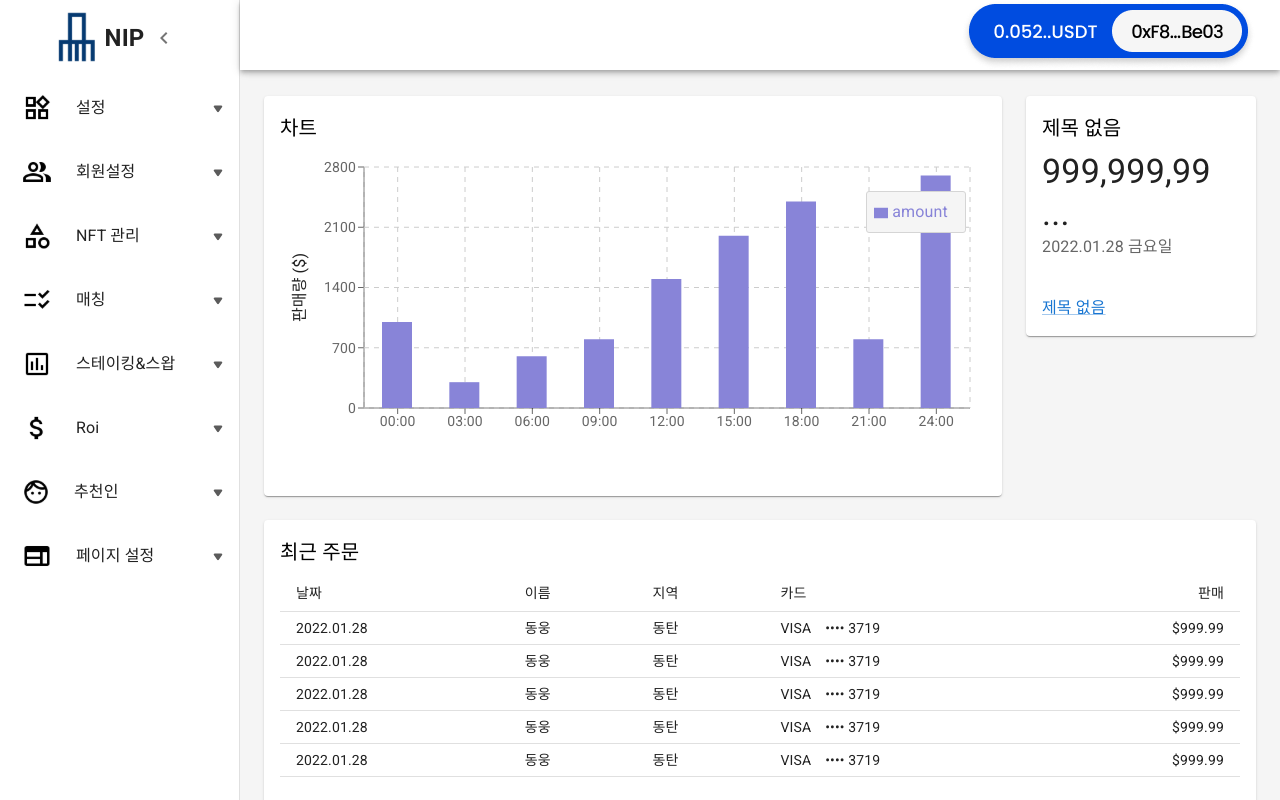
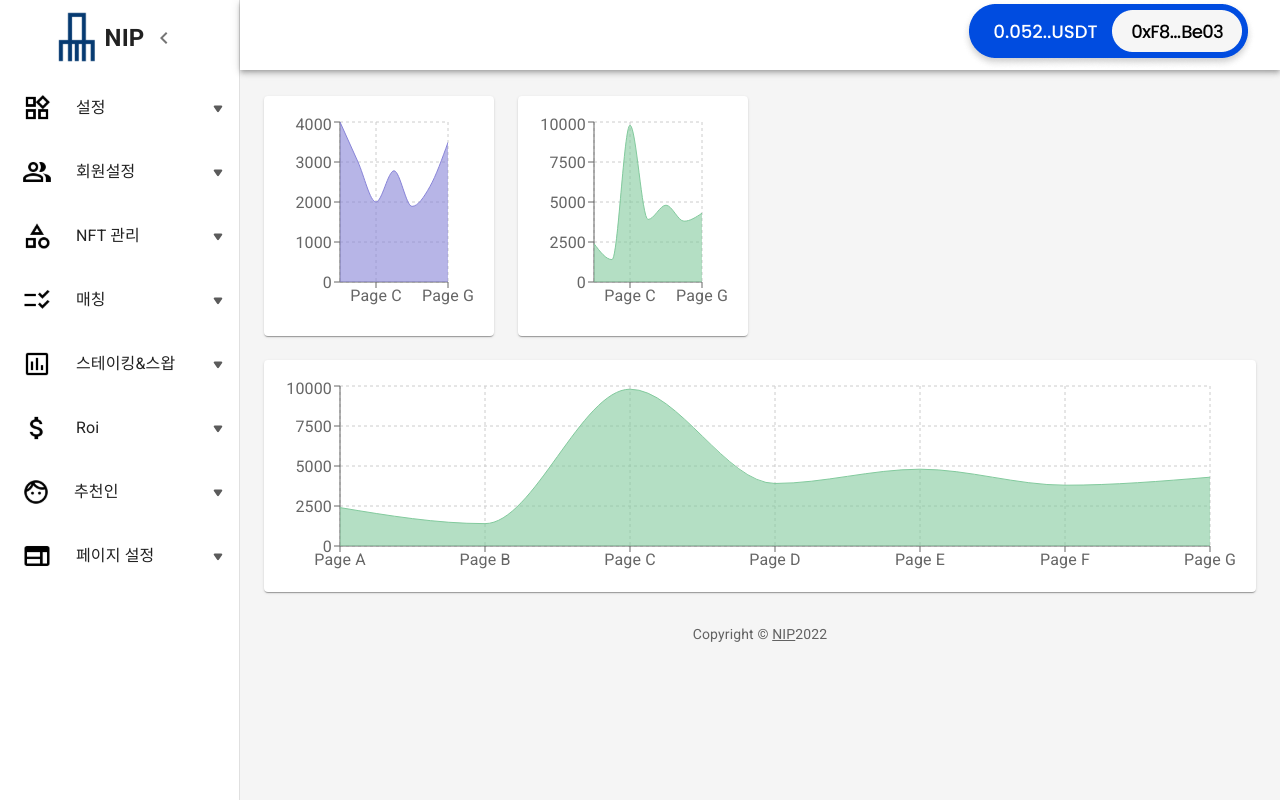
Before and after one commit to chainlabs21/nip-admin-20220128, a React (Create React App) app: page / in a window 1280 px wide. Built offline with nearby package versions, Linux system fonts and the light colour scheme.

Commit message:
edit chart

```diff
--- a/src/page/main/Main.tsx
+++ b/src/page/main/Main.tsx
@@ -1,24 +1,99 @@
 import React from 'react'
 import Grid from '@mui/material/Grid'
 import Paper from '@mui/material/Paper'
-import Chart from '../dashboard/Chart'
-import Deposits from '../dashboard/Deposits'
-import Orders from '../dashboard/Orders'
+import {
+  AreaChart,
+  Area,
+  XAxis,
+  YAxis,
+  CartesianGrid,
+  Tooltip,
+  ResponsiveContainer,
+} from 'recharts'
+
+const data_01 = [
+  {
+    name: 'Page A',
+    uv: 4000,
+    pv: 2400,
+    amt: 2400,
+  },
+  {
+    name: 'Page B',
+    uv: 3000,
+    pv: 1398,
+    amt: 2210,
+  },
+  {
+    name: 'Page C',
+    uv: 2000,
+    pv: 9800,
+    amt: 2290,
+  },
+  {
+    name: 'Page D',
+    uv: 2780,
+    pv: 3908,
+    amt: 2000,
+  },
+  {
+    name: 'Page E',
+    uv: 1890,
+    pv: 4800,
+    amt: 2181,
+  },
+  {
+    name: 'Page F',
+    uv: 2390,
+    pv: 3800,
+    amt: 2500,
+  },
+  {
+    name: 'Page G',
+    uv: 3490,
+    pv: 4300,
+    amt: 2100,
+  },
+]
 
 const Main = () => {
   return (
     <Grid container spacing={3}>
       {/* Chart */}
-      <Grid item xs={12} md={8} lg={9}>
+      <Grid item xs={12} md={4} lg={3}>
         <Paper
           sx={{
             p: 2,
             display: 'flex',
             flexDirection: 'column',
-            height: 400,
+            height: 240,
           }}
         >
-          <Chart />
+          <ResponsiveContainer width="100%" height={200}>
+            <AreaChart
+              width={500}
+              height={200}
+              data={data_01}
+              syncId="anyId"
+              margin={{
+                top: 10,
+                right: 30,
+                left: 0,
+                bottom: 0,
+              }}
+            >
+              <CartesianGrid strokeDasharray="3 3" />
+              <XAxis dataKey="name" />
+              <YAxis />
+              <Tooltip />
+              <Area
+                type="monotone"
+                dataKey="uv"
+                stroke="#8884d8"
+                fill="#8884d8"
+              />
+            </AreaChart>
+          </ResponsiveContainer>
         </Paper>
       </Grid>
 
@@ -32,14 +107,62 @@
             height: 240,
           }}
         >
-          <Deposits />
+          <ResponsiveContainer width="100%" height={200}>
+            <AreaChart
+              width={500}
+              height={200}
+              data={data_01}
+              syncId="anyId"
+              margin={{
+                top: 10,
+                right: 30,
+                left: 0,
+                bottom: 0,
+              }}
+            >
+              <CartesianGrid strokeDasharray="3 3" />
+              <XAxis dataKey="name" />
+              <YAxis />
+              <Tooltip />
+              <Area
+                type="monotone"
+                dataKey="pv"
+                stroke="#82ca9d"
+                fill="#82ca9d"
+              />
+            </AreaChart>
+          </ResponsiveContainer>
         </Paper>
       </Grid>
 
       {/* Recent Orders */}
       <Grid item xs={12}>
         <Paper sx={{ p: 2, display: 'flex', flexDirection: 'column' }}>
-          <Orders />
+          <ResponsiveContainer width="100%" height={200}>
+            <AreaChart
+              width={500}
+              height={200}
+              data={data_01}
+              syncId="anyId"
+              margin={{
+                top: 10,
+                right: 30,
+                left: 0,
+                bottom: 0,
+              }}
+            >
+              <CartesianGrid strokeDasharray="3 3" />
+              <XAxis dataKey="name" />
+              <YAxis />
+              <Tooltip />
+              <Area
+                type="monotone"
+                dataKey="pv"
+                stroke="#82ca9d"
+                fill="#82ca9d"
+              />
+            </AreaChart>
+          </ResponsiveContainer>
         </Paper>
       </Grid>
     </Grid>
```
